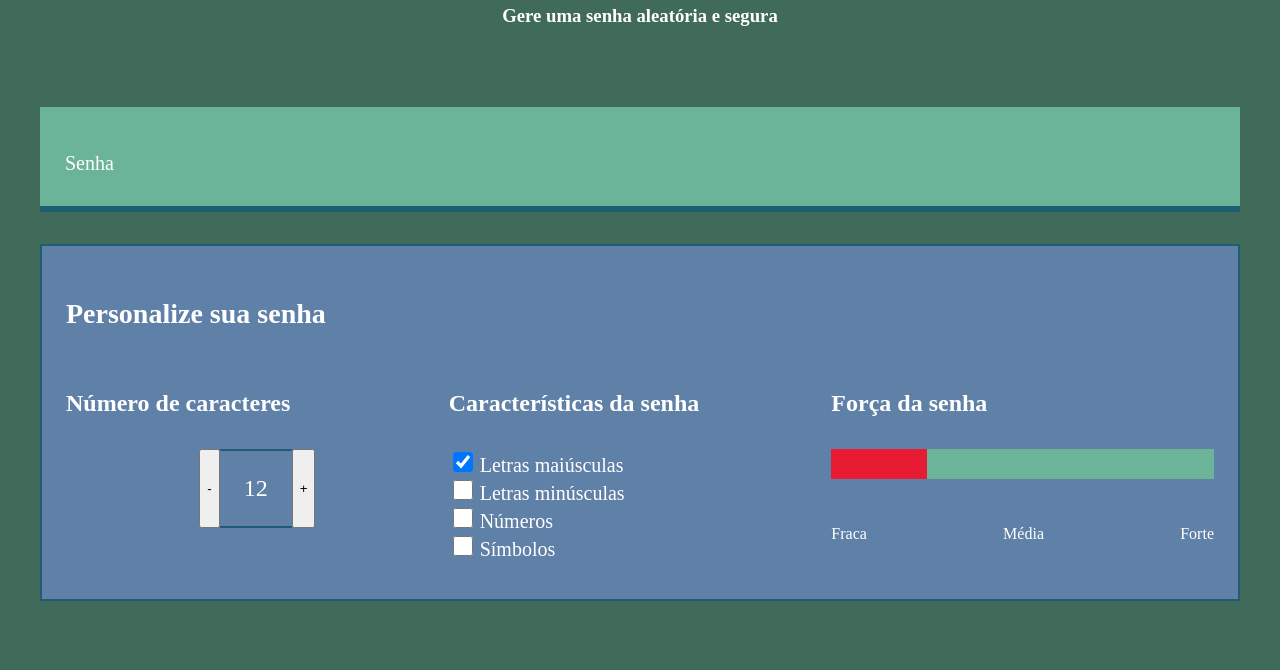
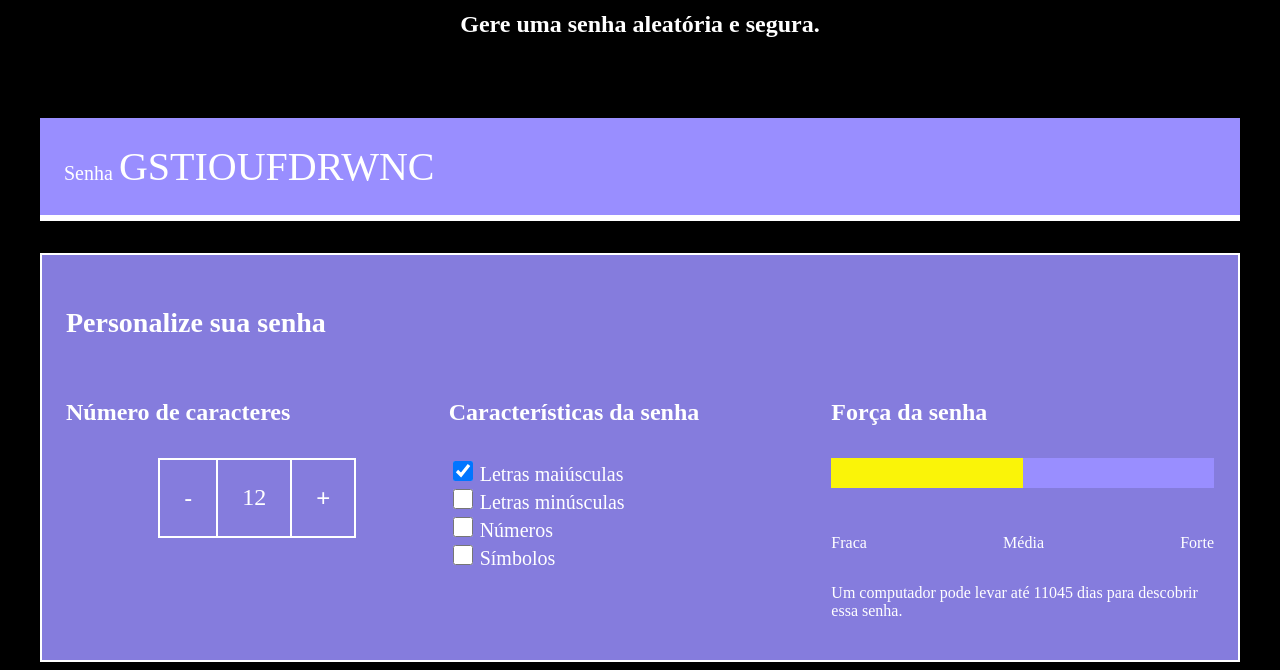
Before and after one commit to melicobra/senhasegura, a plain HTML site: page index.html in a window 1280 px wide. Shown: the part 201-871 px from the top of the page. Before the commit the page ends 810 px from the top, so only its background shows below. Drawn offline with Linux system fonts and the light colour scheme.

Commit message:
Add files via upload

```diff
--- a/index.html
+++ b/index.html
@@ -5,8 +5,8 @@
     <meta charset="UTF-8">
     <meta name="viewport" content="width=device-width, initial-scale=1.0">
     <link rel="preconnect" href="https://fonts.googleapis.com">
-<link rel="preconnect" href="https://fonts.gstatic.com" crossorigin>
-<link href="https://fonts.googleapis.com/css2?family=Red+Hat+Text:ital,wght@0,300..700;1,300..700&display=swap" rel="stylesheet">
+    <link rel="preconnect" href="https://fonts.gstatic.com" crossorigin>
+    <link href="https://fonts.googleapis.com/css2?family=Red+Hat+Text:ital,wght@0,300..700;1,300..700&display=swap" rel="stylesheet">
     <link rel="stylesheet" href="style.css">
     <title>Senhas da Melissa</title>
 </head>
@@ -14,13 +14,13 @@
 <body>
     <section class="conteudo">
         <div class="conteudo-titulo">
-            <img src="unlock.svg" alt="cadeado">
-            <h2 class="titulo-principal">Gerador de senhas</h2>
-            <h3 class="titulo-secundario">Gere uma senha aleatória e segura</h3>
+            <img src="unlock.svg">
+            <h2 class="titulo-principal">Gerador de Senhas</h2>
+            <h3 class="titulo-secundario">Gere uma senha aleatória e segura.</h3>
         </div>
         <div class="conteudo-senha">
             <label for="senha">Senha</label>
-            <input name="senha" type="text" id="campo-senha">
+            <input name="senha" type="text" id="campo-senha" readonly>
         </div>
         <div class="parametro">
             <h3 class="parametro-titulo">Personalize sua senha</h3>
@@ -66,11 +66,5 @@
             </div>
         </div>
     </section>
-
-                    </div>
-                </div>
-            </div>
-        </div>
+    <script src="main.js"></script>
 </body>
-
-</html>
--- a/main.js
+++ b/main.js
@@ -1,4 +1,4 @@
-const numeroSenha = document.querySelector('.parametro-senha_texto');
+const numeroSenha = document.querySelector('.parametro-senha__texto');
 let tamanhoSenha = 12;
 numeroSenha.textContent = tamanhoSenha;
 const letrasMaiusculas = 'ABCDEFGHIJKLMNOPQRSTUVWXYZ';
@@ -6,23 +6,23 @@ const letrasMinusculas = 'abcdefghijklmnopqrstuvwxyz';
 const numeros = '0123456789';
 const simbolos = '!@%*?';
 const botoes = document.querySelectorAll('.parametro-senha__botao');
-const campoSenha = document.querySelectorAll('#campo-senha');
+const campoSenha = document.querySelector('#campo-senha');
 const checkbox = document.querySelectorAll('.checkbox');
-const forcaSenha = document.querySelector('forca');
+const forcaSenha = document.querySelector('.forca');
 
 botoes[0].onclick = diminuiTamanho;
 botoes[1].onclick = aumentaTamanho;
 
-function diminuiTamanho() {
-    if (tamanhoSenha > 1) {
+function diminuiTamanho(){
+    if(tamanhoSenha > 1){
         tamanhoSenha--;
     }
     numeroSenha.textContent = tamanhoSenha;
     geraSenha();
 }
 
-function aumentaTamanho() {
-    if (tamanhoSenha < 20) {
+function aumentaTamanho(){
+    if(tamanhoSenha < 20){
         tamanhoSenha++;
     }
     numeroSenha.textContent = tamanhoSenha;
@@ -40,13 +40,15 @@ function geraSenha() {
         classificaSenha(1);
         return;
     }
-        let senha = '';
-        for (let i = 0; i < tamanhoSenha; i++);{
+
+    let senha = '';
+    for (let i = 0; i < tamanhoSenha; i++) {
         const numeroAleatorio = Math.floor(Math.random() * alfabeto.length);
         senha += alfabeto[numeroAleatorio];
-}
-     campoSenha.value = senha;
-     classificaSenha(alfabeto.length);
+    }
+
+    campoSenha.value = senha;
+    classificaSenha(alfabeto.length);
 }
 
 function classificaSenha(tamanhoAlfabeto) {
--- a/style.css
+++ b/style.css
@@ -1,26 +1,28 @@
 @import url('https://fonts.googleapis.com/css2?family=Red+Hat+Text:ital,wght@0,300..700;1,300..700&display=swap');
 :root{
     --branco: rgb(255, 255, 255);
-    --cor-de-fundo: #406b5a;
-    --fundo-senha: #6bb498;
-    --fundo-texto: #6081a7;
-    --borda: #1e5e72;
+    --cor-de-fundo: #000000;
+    --fundo-senha: #998eff;
+    --fundo-texto: #857cdd;
+    --borda: #ffffff;
     --redhattext: 'Red Hat Text' monospace;
 }
 
 body{
-    color: var(--branco);
+    color:var(--branco);
     background-color: var(--cor-de-fundo);
     font-family: var(--redhattext);
 }
 
+
+
 .titulo-principal{
     font-family: var(--redhattext);
-    font-size: 30px;
+    font-size: 32px;
 }
 
 .titulo-secundario{
-    text-align: center;
+    font-size: 24px;
 }
 
 .conteudo-titulo{
@@ -29,10 +31,10 @@ body{
 }
 
 .conteudo-senha{
-    margin-top: 80px;
-    background: var(--fundo-senha);
-    padding: 25px;
-    border-bottom: 6px solid var(--borda);
+margin-top: 80px;
+background: var(--fundo-senha);
+padding: 24px;
+border-bottom: 6px solid var(--borda);
 }
 
 #campo-senha{
@@ -61,7 +63,7 @@ body{
 }
 
 .parametro-titulo {
-    font-family: var(--redhattext);
+    font-family: var(--roboto-mono);
     font-size: 28px;
 }
 
@@ -78,7 +80,6 @@ body{
 .parametro-senha {
     width: 50%;
     margin: 0 auto;
-
 }
 
 .parametro-senha-botoes {
@@ -86,7 +87,7 @@ body{
     justify-content: center;
 }
 
-.parametro-senha-botao {
+.parametro-senha__botao {
     background-color: var(--fundo-texto);
     color: var(--branco);
     border: 2px solid var(--borda);
@@ -127,16 +128,16 @@ label {
 
 .fraca {
     width: 25%;
-    background-color: #e71b32;
+    background-color: #E71B32;
 }
 
 .media {
-    background-color: #faf408;
+    background-color: #FAF408;
     width: 50%;
 }
 
 .forte {
-    background-color: #00ff62;
+    background-color: #00FF85;
     width: 100%;
 }
 
```
